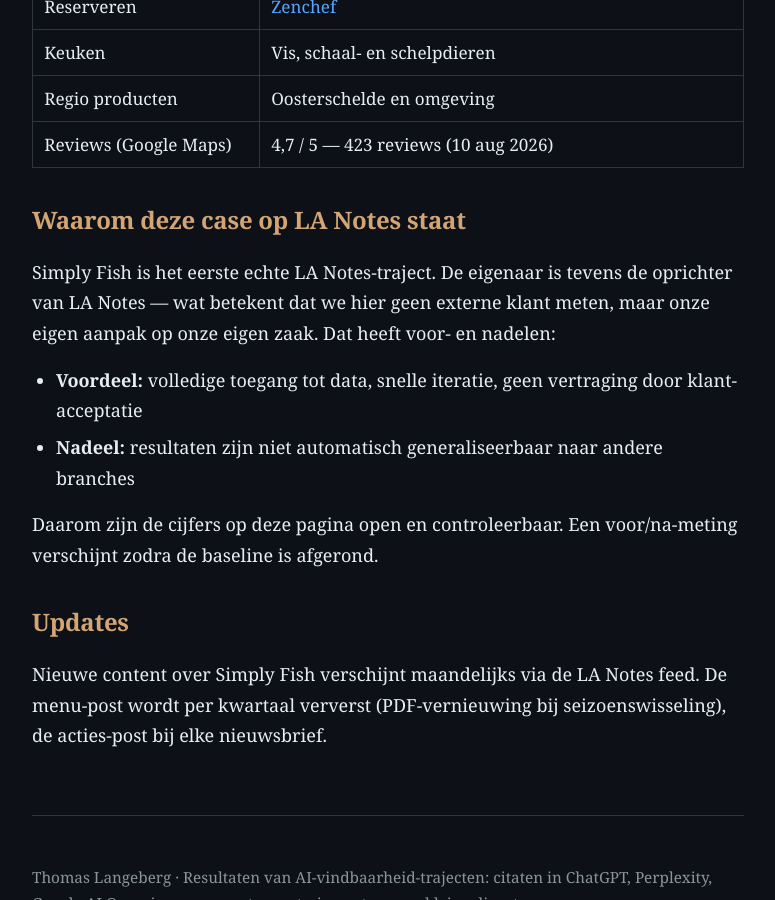
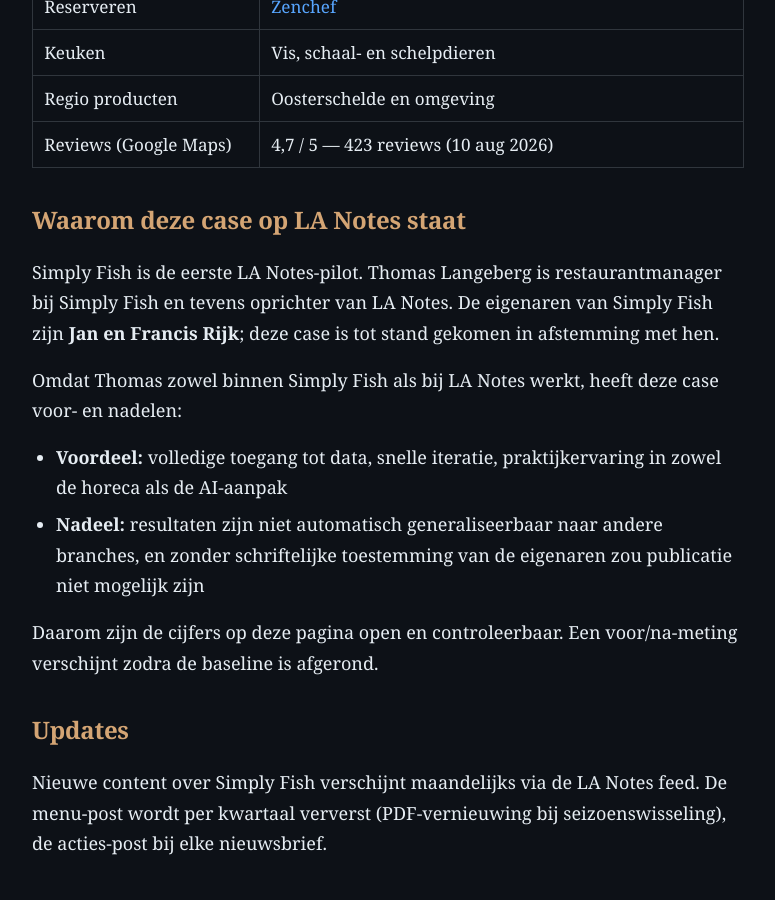
Before and after one commit to thomasl-99/LA-Notes, a Jekyll site: the page built from simply-fish.md, in a window 1280 px wide and 900 px high, scrolled down 1086 px. Shown: the whole window, without its empty margins (252-1027 px from the left). Built offline with Jekyll 4.4.1, drawn with Linux system fonts in a browser that asks for light colours.

Commit message:
Correctie: Thomas is restaurantmanager, niet eigenaar
Simply Fish is pilot-case in afstemming met eigenaren Jan en
Francis Rijk. Thomas is restaurantmanager en oprichter van LA
Notes. Toestemming van eigenaren is schriftelijk vastgelegd.

Aangepast:
- index.md 'Over LA Notes': 'eigenaar' → 'restaurantmanager
  (pilot-case in afstemming met eigenaren)'
- simply-fish.md 'Waarom deze case op LA Notes staat':
  eigenaren expliciet genoemd, framing van voor/nadelen
  aangepast.

```diff
--- a/simply-fish.md
+++ b/simply-fish.md
@@ -38,15 +38,19 @@
 
 ## Waarom deze case op LA Notes staat
 
-Simply Fish is het eerste echte LA Notes-traject. De eigenaar is
-tevens de oprichter van LA Notes — wat betekent dat we hier geen
-externe klant meten, maar onze eigen aanpak op onze eigen zaak. Dat
-heeft voor- en nadelen:
+Simply Fish is de eerste LA Notes-pilot. Thomas Langeberg is
+restaurantmanager bij Simply Fish en tevens oprichter van LA Notes.
+De eigenaren van Simply Fish zijn **Jan en Francis Rijk**; deze
+case is tot stand gekomen in afstemming met hen.
 
-- **Voordeel:** volledige toegang tot data, snelle iteratie, geen
-  vertraging door klant-acceptatie
+Omdat Thomas zowel binnen Simply Fish als bij LA Notes werkt, heeft
+deze case voor- en nadelen:
+
+- **Voordeel:** volledige toegang tot data, snelle iteratie,
+  praktijkervaring in zowel de horeca als de AI-aanpak
 - **Nadeel:** resultaten zijn niet automatisch generaliseerbaar naar
-  andere branches
+  andere branches, en zonder schriftelijke toestemming van de
+  eigenaren zou publicatie niet mogelijk zijn
 
 Daarom zijn de cijfers op deze pagina open en controleerbaar. Een
 voor/na-meting verschijnt zodra de baseline is afgerond.
```
Also changed, not shown: index.md (+3 -3 lines).
